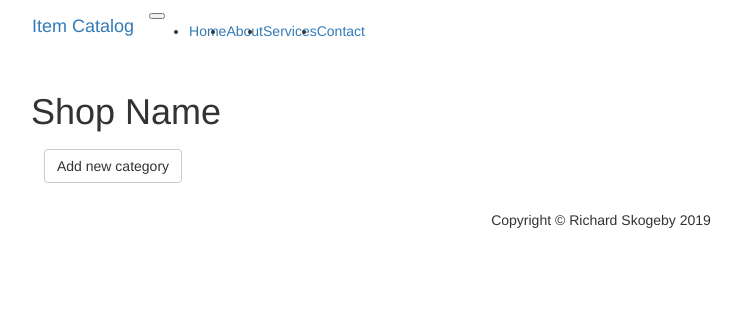
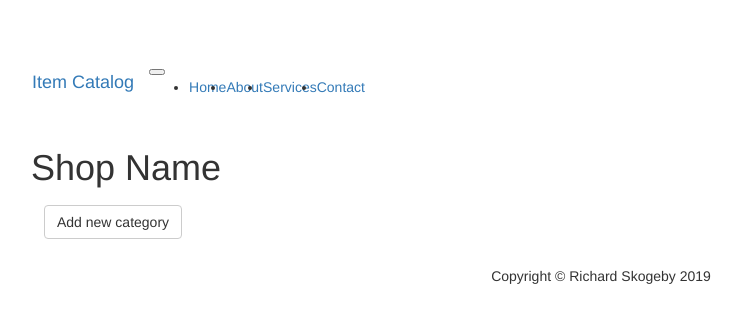
Before and after one commit to rSkogeby/item-catalog, a Flask app: page /category/1/item/1/ in a window 1280 px wide. Shown: the top 323 px of the page, without its empty margins (54-796 px from the left). Run offline with Flask 2, Linux system fonts and the light colour scheme; some libraries are stand-ins or nearby versions.

Commit message:
Correct spelling error on stylesheet

```diff
--- a/item_catalog/static/css/styles.css
+++ b/item_catalog/static/css/styles.css
@@ -0,0 +1,3 @@
+body {
+    padding-top: 56px;
+  }
--- a/item_catalog/templates/main.html
+++ b/item_catalog/templates/main.html
@@ -3,7 +3,7 @@
 	<head>
 		<link href='http://fonts.googleapis.com/css?family=Roboto:400,300,700' rel='stylesheet' type='text/css'>
 		<link href="http://netdna.bootstrapcdn.com/bootstrap/3.1.1/css/bootstrap.min.css" rel='stylesheet'>
-		<link href="{{ url_for('static', filename='css/style.css') }}" rel='stylesheet' type='text/css'>
+		<link href="{{ url_for('static', filename='css/styles.css') }}" rel='stylesheet' type='text/css'>
 	</head>
 	<body>
 		<div class="container">
```
